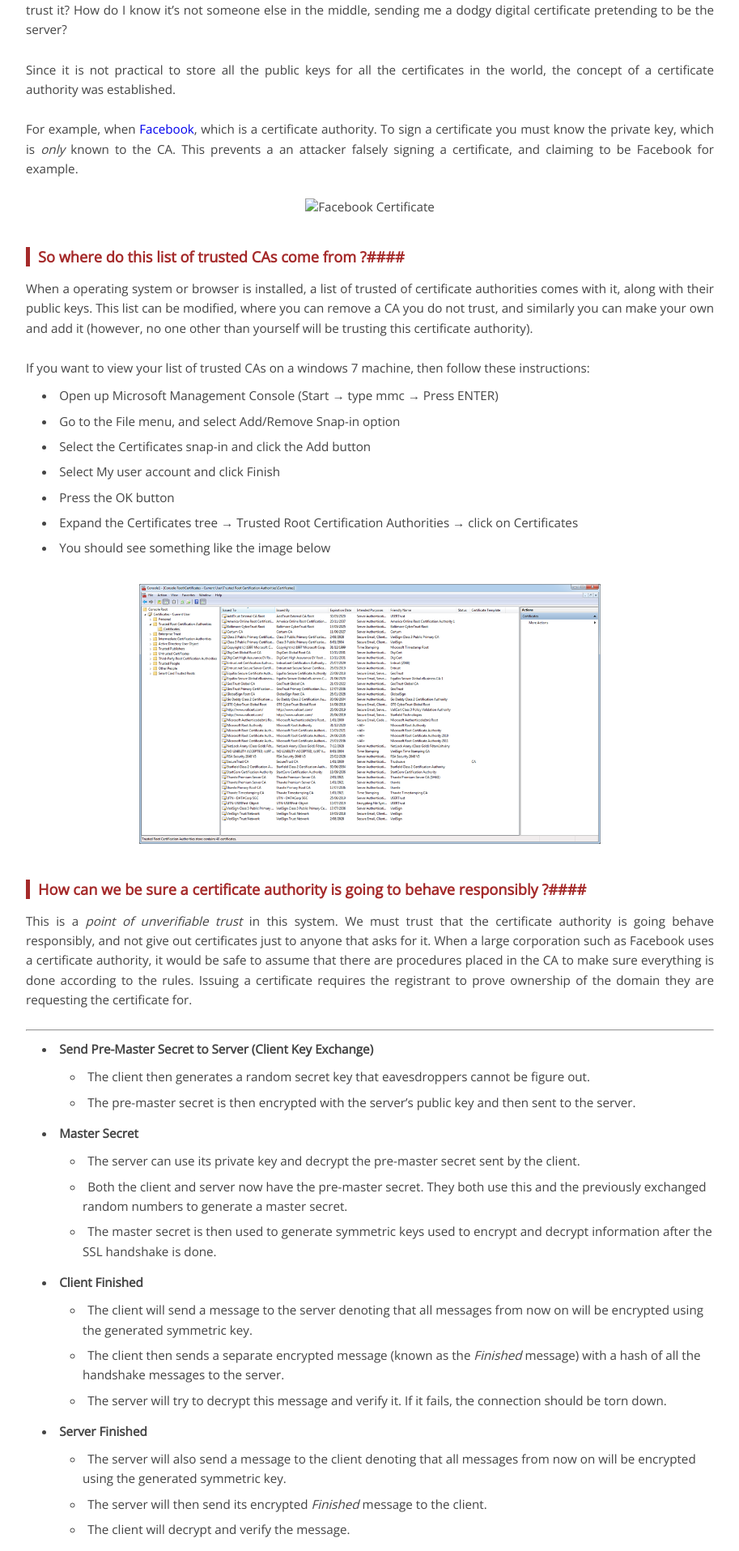
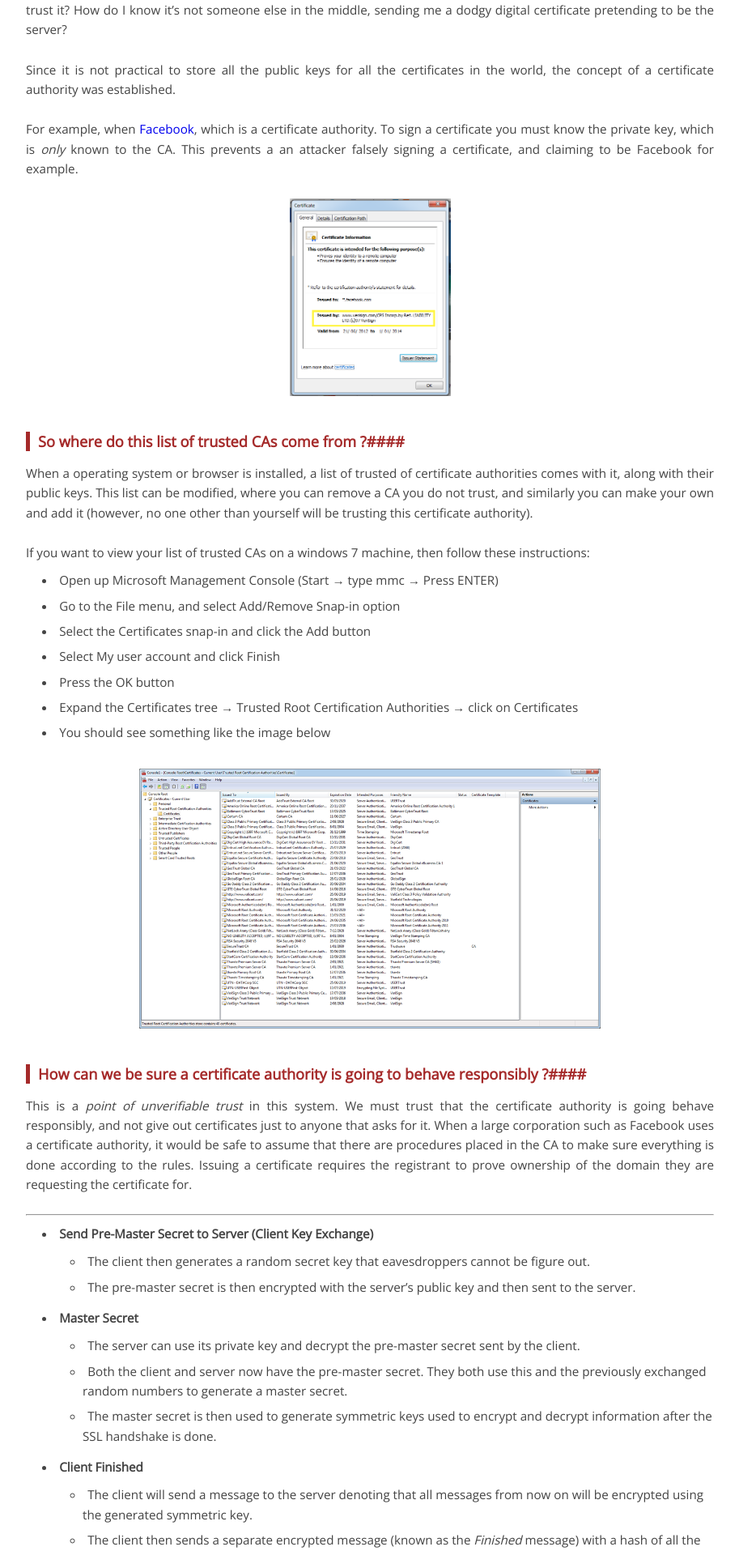
Before and after one commit to prabuw/prabuw.github.io, a Jekyll site: the page built from _posts/2013-07-21-how-does-ssl-work.markdown, in a window 1280 px wide. Shown: the part 1557-3472 px from the top of the page at 81% size, without its empty margins (183-1096 px from the left). Built offline with Jekyll 4.4.1, drawn with Linux system fonts in a browser that asks for light colours; Markdown is read by kramdown in place of the engine named in the settings.

Commit message:
Fixed broken image link.

```diff
--- a/_posts/2013-07-21-how-does-ssl-work.markdown
+++ b/_posts/2013-07-21-how-does-ssl-work.markdown
@@ -68,7 +68,7 @@ certificate you must know the private key, which is *only* known to the CA. This
 a certificate, and claiming to be Facebook for example.
 
 <div class="centered">
-    <img src="images/facebookcert.png"  alt="Facebook Certificate" style="width: 199px; height: 244px" />
+    <img src="/images/facebookcert.png"  alt="Facebook Certificate" style="width: 199px; height: 244px" />
 </div>
 
 ####So where do this list of trusted CAs come from ?####
```
